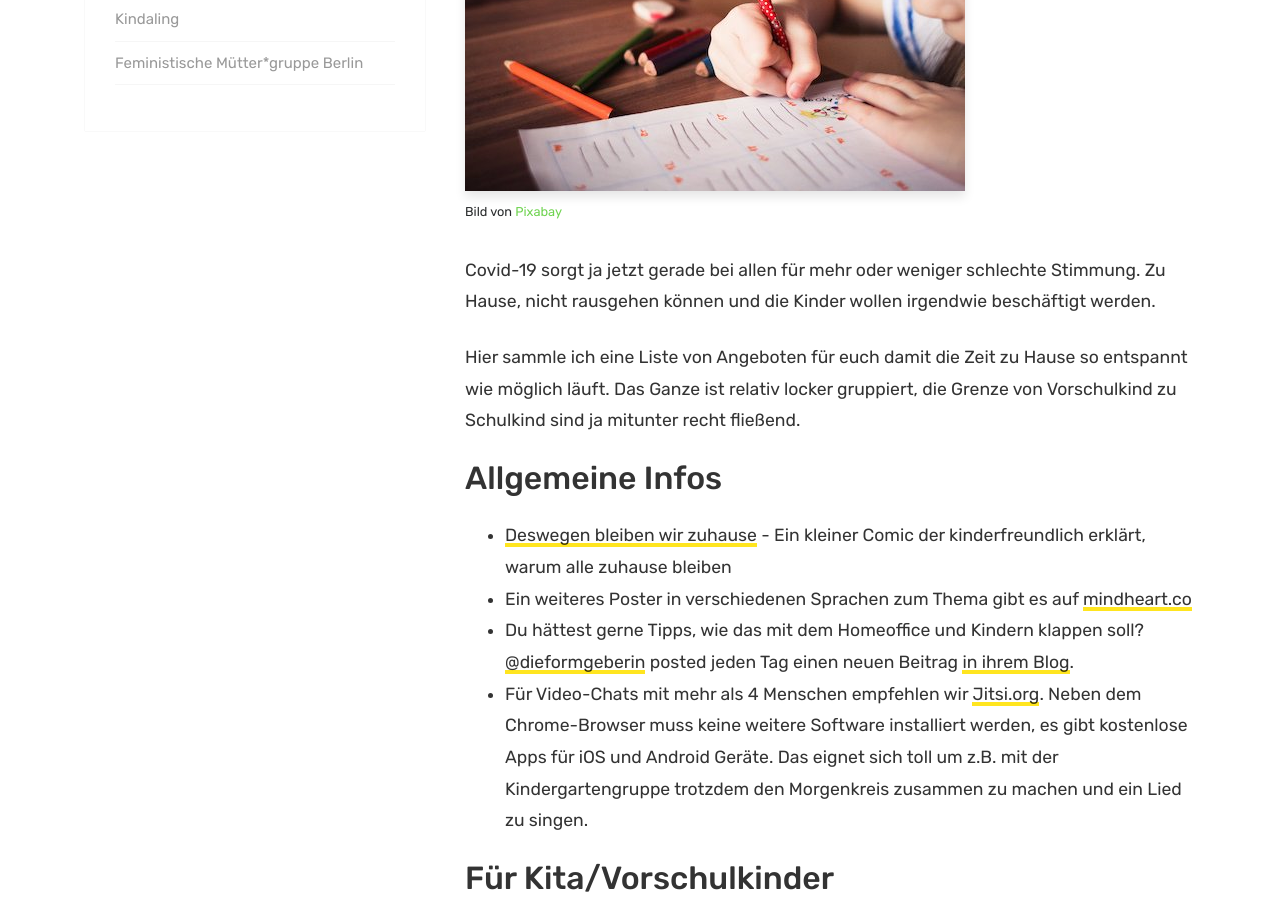
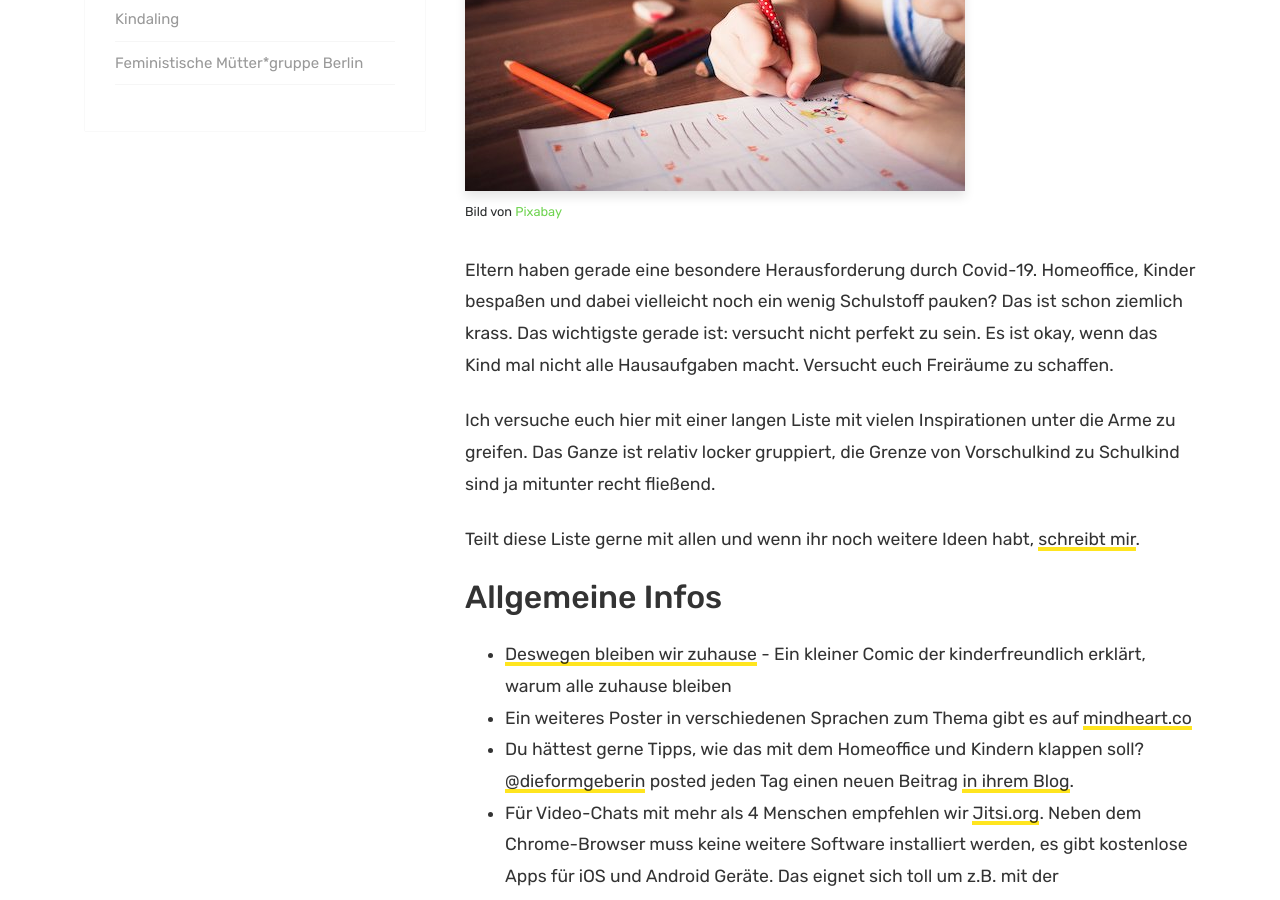
Before and after one commit to papiberlin/website, a Jekyll site: the page built from _posts/2020-03-16-corona-resources.md, in a window 1280 px wide and 900 px high, scrolled down 404 px. Built offline with Jekyll 4.4.1, drawn with Linux system fonts in a browser that asks for light colours.

Commit message:
changed text

```diff
--- a/_posts/2020-03-16-corona-resources.md
+++ b/_posts/2020-03-16-corona-resources.md
@@ -8,9 +8,17 @@ image_description: Ein Kind malt auf einem Blatt Papier.
 image_credit: Bild von <a href="https://pixabay.com/de/users/picjumbo_com-2130229/">Pixabay</a>
 
 ---
-Covid-19 sorgt ja jetzt gerade bei allen für mehr oder weniger schlechte Stimmung. Zu Hause, nicht rausgehen können und die Kinder wollen irgendwie beschäftigt werden.
+Eltern haben gerade eine besondere Herausforderung durch Covid-19. Homeoffice,
+Kinder bespaßen und dabei vielleicht noch ein wenig Schulstoff pauken? Das ist
+schon ziemlich krass. Das wichtigste gerade ist: versucht nicht perfekt zu
+sein. Es ist okay, wenn das Kind mal nicht alle Hausaufgaben macht. Versucht
+euch Freiräume zu schaffen.
 
-Hier sammle ich eine Liste von Angeboten für euch damit die Zeit zu Hause so entspannt wie möglich läuft. Das Ganze ist relativ locker gruppiert, die Grenze von Vorschulkind zu Schulkind sind ja mitunter recht fließend.
+Ich versuche euch hier mit einer langen Liste mit vielen
+Inspirationen unter die Arme zu greifen. Das Ganze ist relativ locker gruppiert, die Grenze von
+Vorschulkind zu Schulkind sind ja mitunter recht fließend.
+
+Teilt diese Liste gerne mit allen und wenn ihr noch weitere Ideen habt, [schreibt mir](/contact).
 
 ## Allgemeine Infos
 
```
